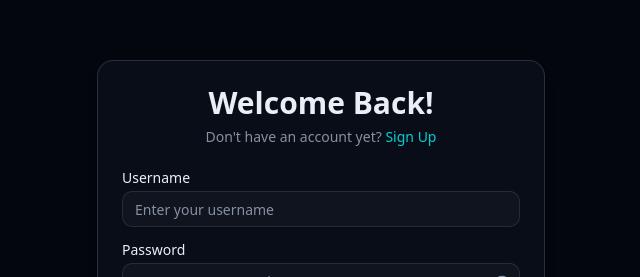
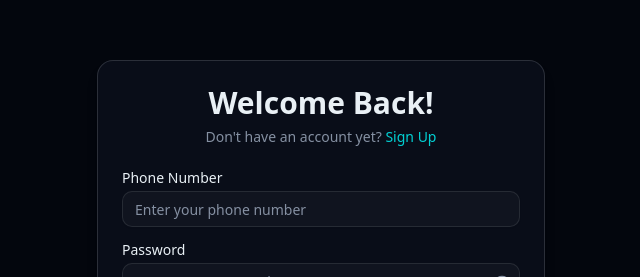
Before and after one commit to biooids/umuyoboro-biooids, a Next.js app in the folder client/: page /auth/login in a window 1280 px wide. Shown: the part 190-467 px from the top of the page, without its empty margins (319-959 px from the left). Built offline with nearby package versions, Linux system fonts and the light colour scheme; no server answers.

Commit message:
improved the ui/ux

```diff
--- a/client/src/app/auth/forgot-password/page.tsx
+++ /dev/null
@@ -1,13 +0,0 @@
-// FILE: src/app/(auth)/forgot-password/page.tsx
-
-import ForgotPasswordForm from "@/components/pages/auth/ForgotPassword";
-import { Metadata } from "next";
-
-export const metadata: Metadata = {
-  title: "Forgot Password",
-  description: "Request a password reset for your account.",
-};
-
-export default function ForgotPasswordPage() {
-  return <ForgotPasswordForm />;
-}
--- a/client/src/app/auth/reset-password/page.tsx
+++ /dev/null
@@ -1,13 +0,0 @@
-// FILE: src/app/(auth)/reset-password/page.tsx (NEW FILE)
-
-import ResetPasswordForm from "@/components/pages/auth/ResetPassword";
-import { Metadata } from "next";
-
-export const metadata: Metadata = {
-  title: "Reset Your Password",
-  description: "Create a new password for your account.",
-};
-
-export default function ResetPasswordPage() {
-  return <ResetPasswordForm />;
-}
--- a/client/src/app/auth/verify-email/page.tsx
+++ /dev/null
@@ -1,13 +0,0 @@
-// FILE: src/app/(auth)/verify-email/page.tsx (NEW FILE)
-
-import VerifyEmail from "@/components/pages/auth/VerifyEmail";
-import { Metadata } from "next";
-
-export const metadata: Metadata = {
-  title: "Verify Your Email",
-  description: "Confirm your email address to complete registration.",
-};
-
-export default function VerifyEmailPage() {
-  return <VerifyEmail />;
-}
--- a/client/src/components/pages/auth/Login.tsx
+++ b/client/src/components/pages/auth/Login.tsx
@@ -1,9 +1,10 @@
 // src/components/pages/auth/Login.tsx
+
 "use client";
 
-import React, { useState } from "react"; // --- UPDATE: Import useState
+import React, { useState } from "react";
 import Link from "next/link";
-import { Loader2, AlertCircle, Eye, EyeOff } from "lucide-react"; // --- UPDATE: Import Eye and EyeOff
+import { Loader2, AlertCircle, Eye, EyeOff } from "lucide-react";
 import { useForm, SubmitHandler } from "react-hook-form";
 import { zodResolver } from "@hookform/resolvers/zod";
 import { useRouter } from "next/navigation";
@@ -31,7 +32,7 @@ const LoginForm = () => {
   const dispatch = useAppDispatch();
   const [login, { isLoading }] = useLoginMutation();
   const [formError, setFormError] = useState<string | null>(null);
-  const [showPassword, setShowPassword] = useState(false); // --- ADD: State for password visibility
+  const [showPassword, setShowPassword] = useState(false);
 
   const {
     register,
@@ -49,7 +50,14 @@ const LoginForm = () => {
     setFormError(null);
     try {
       const response = await login(data).unwrap();
-      dispatch(setCredentials({ token: response.data.accessToken }));
+      // CHANGE: Dispatch both the user object and the token to the store.
+      dispatch(
+        setCredentials({
+          user: response.data.user,
+          token: response.data.accessToken,
+        })
+      );
+      // Redirect to the home page on successful login.
       router.push("/");
     } catch (err) {
       setFormError(getApiErrorMessage(err));
@@ -83,41 +91,40 @@ const LoginForm = () => {
               </Alert>
             )}
 
+            {/* --- CHANGE: The login field is now 'phone' instead of 'username' --- */}
             <div className="space-y-1.5">
-              <Label htmlFor="username">Username</Label>
+              <Label htmlFor="phone">Phone Number</Label>
               <Input
-                id="username"
-                type="text"
-                placeholder="Enter your username"
-                autoComplete="username"
-                {...register("username")}
-                className={cn(errors.username && "border-destructive")}
-                aria-invalid={!!errors.username}
+                id="phone"
+                type="tel"
+                placeholder="Enter your phone number"
+                autoComplete="tel"
+                {...register("phone")}
+                className={cn(errors.phone && "border-destructive")}
+                aria-invalid={!!errors.phone}
               />
-              {errors.username && (
+              {errors.phone && (
                 <p className="text-destructive text-xs">
-                  {errors.username.message}
+                  {errors.phone.message}
                 </p>
               )}
             </div>
 
             <div className="space-y-1.5">
               <Label htmlFor="password">Password</Label>
-              {/* --- UPDATE: Wrap Input and Button for positioning --- */}
               <div className="relative">
                 <Input
                   id="password"
-                  type={showPassword ? "text" : "password"} // --- UPDATE: Conditional type
+                  type={showPassword ? "text" : "password"}
                   placeholder="Enter your password"
                   autoComplete="current-password"
                   {...register("password")}
                   className={cn(
-                    "pr-10",
+                    "pr-10", // Add padding for the icon
                     errors.password && "border-destructive"
-                  )} // Add padding for icon
+                  )}
                   aria-invalid={!!errors.password}
                 />
-                {/* --- ADD: Visibility toggle button --- */}
                 <Button
                   type="button"
                   variant="ghost"
--- a/client/src/components/pages/auth/SignUp.tsx
+++ b/client/src/components/pages/auth/SignUp.tsx
@@ -1,9 +1,10 @@
 // src/components/pages/auth/SignUp.tsx
+
 "use client";
 
-import React, { useState } from "react"; // --- UPDATE: Import useState
+import React, { useState } from "react";
 import Link from "next/link";
-import { Loader2, AlertCircle, Eye, EyeOff } from "lucide-react"; // --- UPDATE: Import Eye and EyeOff
+import { Loader2, AlertCircle, Eye, EyeOff } from "lucide-react";
 import { useForm, SubmitHandler } from "react-hook-form";
 import { zodResolver } from "@hookform/resolvers/zod";
 import { useRouter } from "next/navigation";
@@ -34,8 +35,8 @@ const SignUpForm = () => {
   const dispatch = useAppDispatch();
   const [signup, { isLoading }] = useSignupMutation();
   const [formError, setFormError] = useState<string | null>(null);
-  const [showPassword, setShowPassword] = useState(false); // --- ADD: State for password
-  const [showConfirmPassword, setShowConfirmPassword] = useState(false); // --- ADD: State for confirm password
+  const [showPassword, setShowPassword] = useState(false);
+  const [showConfirmPassword, setShowConfirmPassword] = useState(false);
 
   const {
     register,
@@ -53,7 +54,14 @@ const SignUpForm = () => {
     setFormError(null);
     try {
       const response = await signup(data).unwrap();
-      dispatch(setCredentials({ token: response.data.accessToken }));
+      // CHANGE: Dispatch both the user object and the token to the store.
+      dispatch(
+        setCredentials({
+          user: response.data.user,
+          token: response.data.accessToken,
+        })
+      );
+      // Redirect to the home page on successful signup.
       router.push("/");
     } catch (err) {
       setFormError(getApiErrorMessage(err));
```
